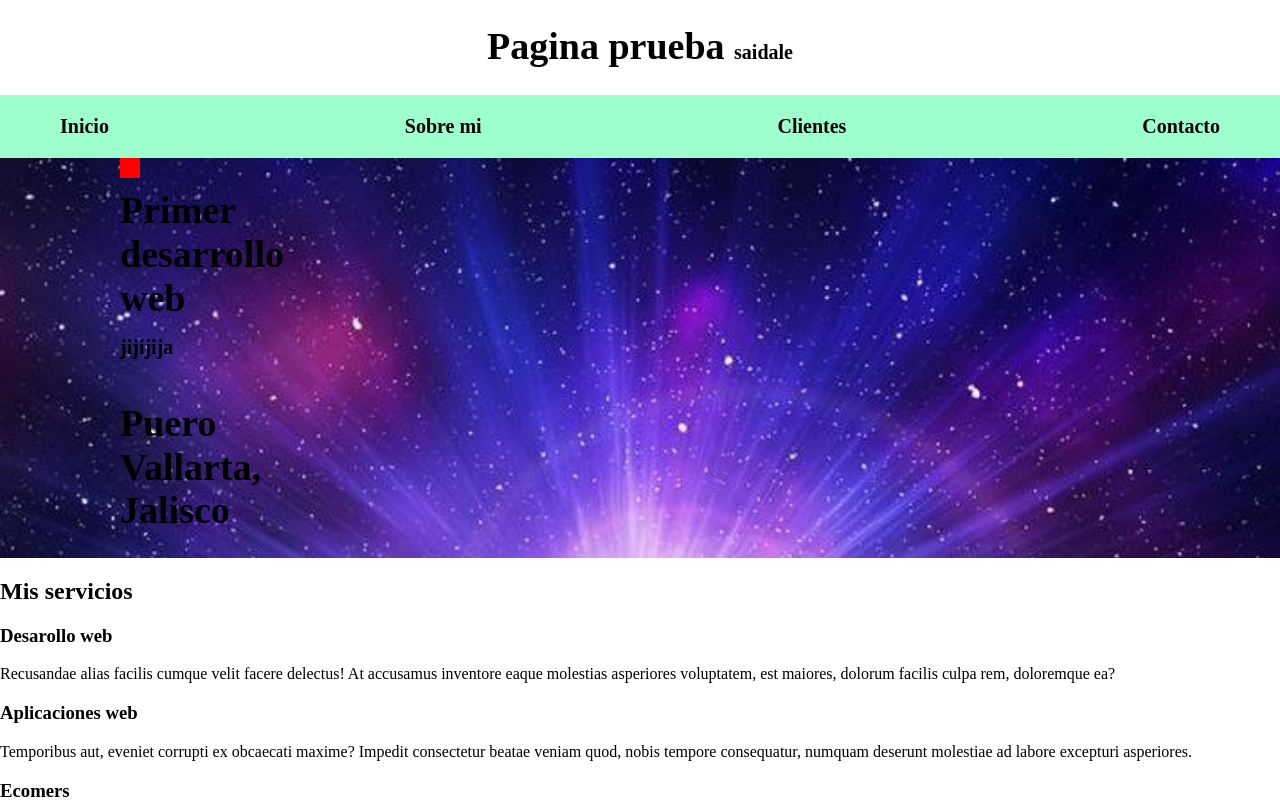
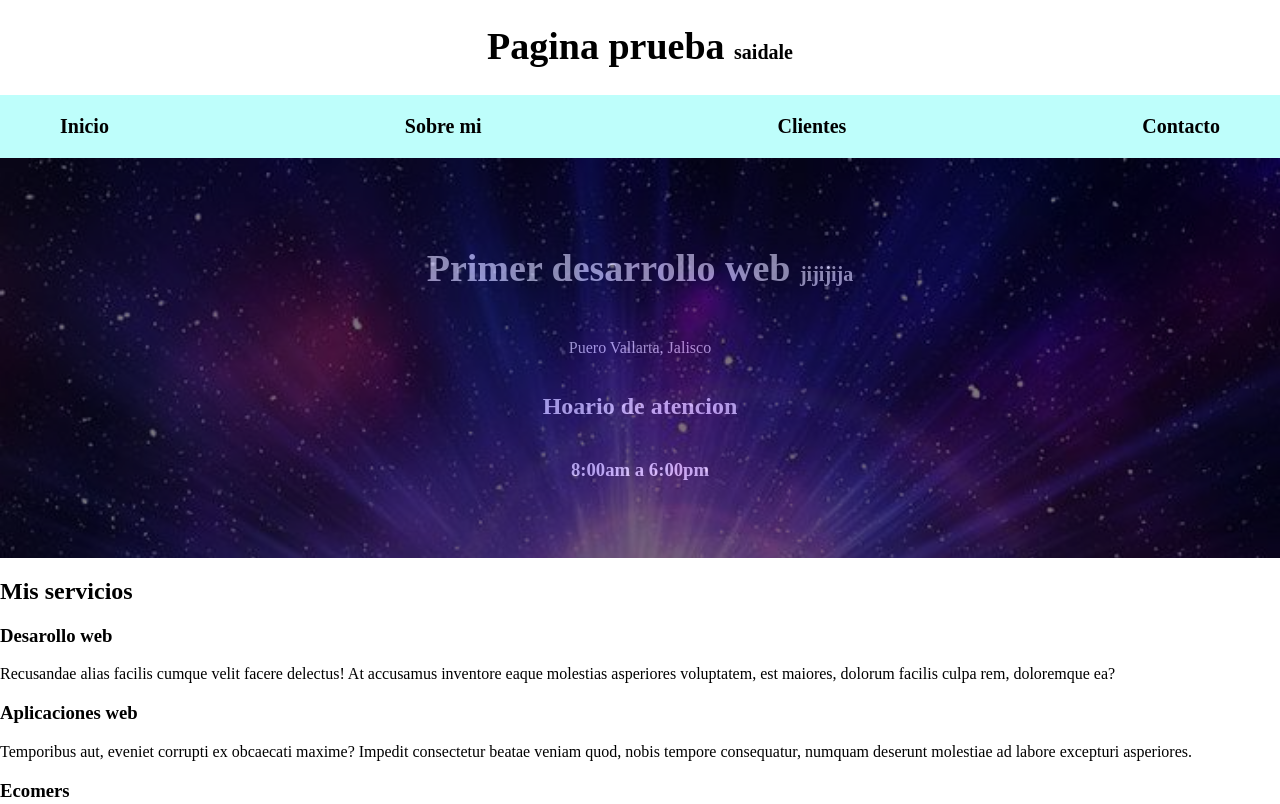
Before and after one commit to Saidale/paginaweb, a plain HTML site: page index.html in a window 1280 px wide. Shown: the top 804 px of the page. Drawn offline with Linux system fonts and the light colour scheme; a web font is replaced by a local one.

Commit message:
ultima-act

```diff
--- a/estilos.css
+++ b/estilos.css
@@ -1,9 +1,12 @@
 
   /* Son variables personalizadas para utilizarlas en todo el archivo como var(--NmbVariable) */
 :root {
-    --bg-nav: #9cffcc;
-    --bg-selection: #0234ff;
+    --bg-nav: #befefb;
+
     --color-text: black;
+    --letra-hover: #0234ff;
+    --bg-hover: #5ff1e9;
+
 }
 
 
@@ -31,10 +34,16 @@ body{
 
 }
 
+
 .titulo {
     text-align: center;
     font-size: 3.8rem;
+
 }
+
+
+
+
 
 .titulo span{
     font-size: 2rem;
@@ -89,8 +98,8 @@ body{
   }
 
 .navegacion-principal a:hover{
-    background-color: white;
-    color: var(--bg-selection);
+    background-color: var(--bg-hover);
+    color: var(--letra-hover);
 
 }
 
@@ -100,19 +109,24 @@ body{
         background-image: url(img/fondo-hero.jpg);
         background-repeat: no-repeat;
         background-size: cover;
-        padding: 12rem;
         height: 40rem;
-        position: relative;
+        position: relative;  /* El contenedor padre siempre tiene que estar en posicion relativa */
 
 
 }
 
 .contenido-hero {
-        position: absolute;
-        background-color: red;
-        width: 2rem;
-        height: 2rem;
-        top: 0;
-        bottom: 0;
+        position: absolute;   /*El hijo siempre debe estar en posicion absoluta*/
+          /* Una vez hecho los dos cambios de padre e hijo el contenido puede moverse libremente dentro del padre */
+        background-color: rgb(0, 0, 0);
+        width: 100%;
+        height: 100%;
+        opacity: 0.5;
+        display: flex;
+        align-items: center;
+        flex-direction: column;
+        justify-content: center;
+        color: white;
+
 
 }
--- a/index.html
+++ b/index.html
@@ -52,8 +52,11 @@
 
             <div class="contenido-hero">
                 <h2 class="titulo">Primer desarrollo web <span>jijijija</span>
-                </h>
-                <p>Puero Vallarta, Jalisco</p>
+                </h2>
+                <p class="titulo-p">Puero Vallarta, Jalisco</p>
+                <h2 class="titulo-p">Hoario de atencion</h2>
+                <h3 class="titulo-p">8:00am a 6:00pm</h3>
+
             </div>
 
     </section>
```
